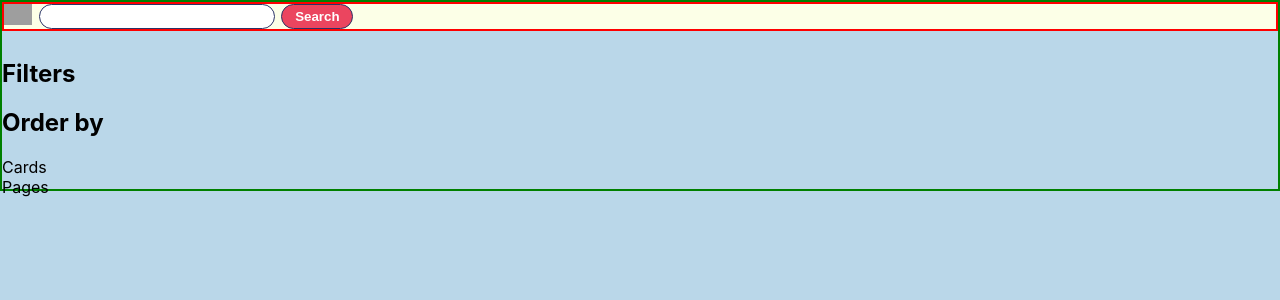
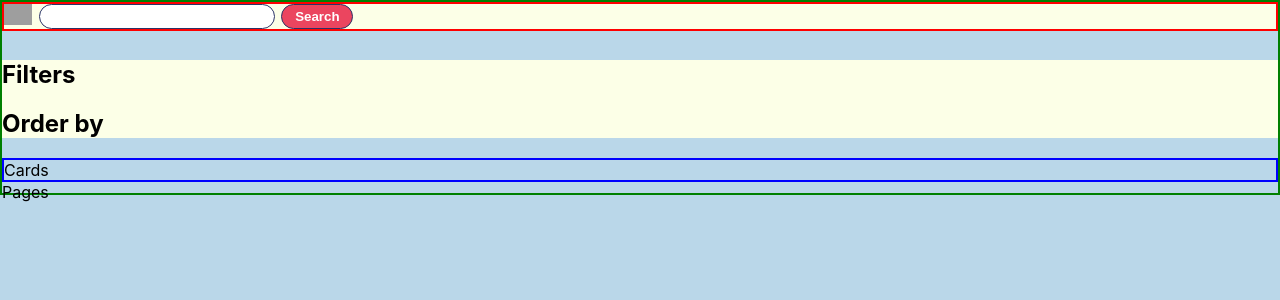
Before and after one commit to neortegab/pokemons, a React (Create React App) app in the folder client/: page /home in a window 1280 px wide. Shown: the top 300 px of the page. Built offline with nearby package versions, Linux system fonts and the light colour scheme; grey boxes are pictures that could not be loaded.

Commit message:
Added template styles to cards and sidebar

```diff
--- a/client/src/components/pages/HomeComponents/Cards.jsx
+++ b/client/src/components/pages/HomeComponents/Cards.jsx
@@ -1,7 +1,8 @@
 import React from 'react'
+import './styles/Cards.css'
 
 export default function Cards() {
   return (
-    <div>Cards</div>
+    <div className='cards-container'>Cards</div>
   )
 }
--- a/client/src/components/pages/HomeComponents/SideBar.jsx
+++ b/client/src/components/pages/HomeComponents/SideBar.jsx
@@ -1,8 +1,9 @@
 import React from 'react'
+import './styles/SideBar.css'
 
 export default function SideBar() {
   return (
-    <div>
+    <div className='sidebar-container'>
         <h2>Filters</h2>
 
         <h2>Order by</h2>
--- /dev/null
+++ b/client/src/components/pages/HomeComponents/styles/Cards.css
@@ -0,0 +1,3 @@
+.cards-container{
+    border: 2px solid blue;
+}
--- /dev/null
+++ b/client/src/components/pages/HomeComponents/styles/SideBar.css
@@ -0,0 +1,3 @@
+.sidebar-container{
+    background-color: #FCFFE7;
+}
```
